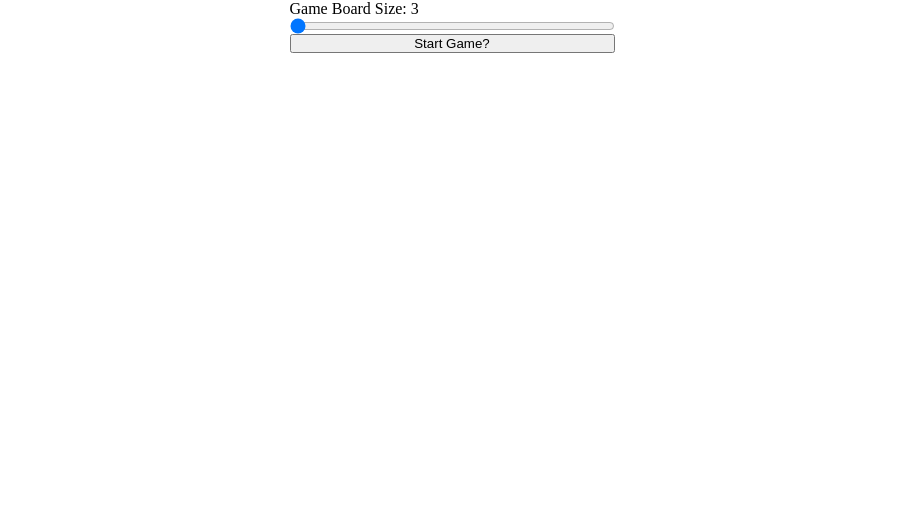
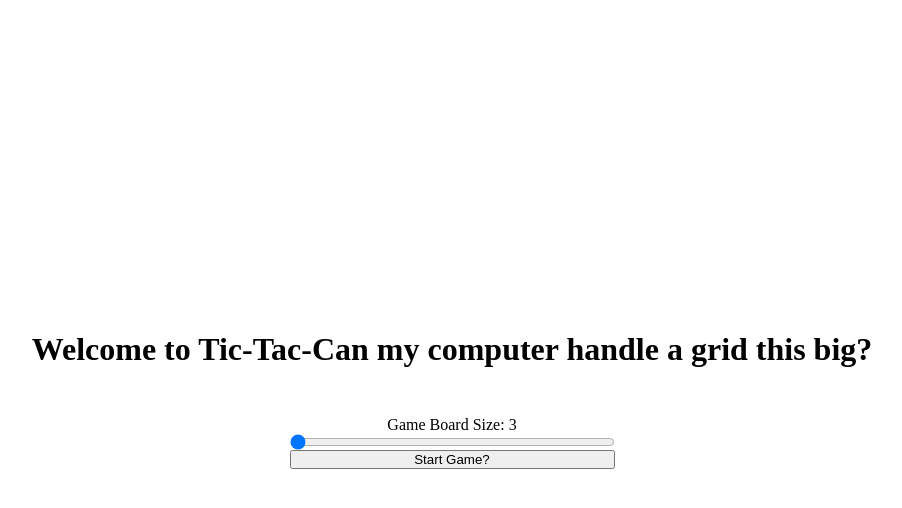
Before and after one commit to ConwayCJ/tictactoe, a React (Vite) app: page / in a window 1280 px wide. Shown: the top 508 px of the page, without its empty margins (188-1090 px from the left). Built offline with nearby package versions, Linux system fonts and the light colour scheme.

Commit message:
Adjust position of options board

```diff
--- a/src/components/GameBoard.tsx
+++ b/src/components/GameBoard.tsx
@@ -6,28 +6,16 @@
 
   const [gameBoard, setGameBoard] = useState(makeArray(options.boardSize))
 
-  /**[
-   * [null,null,null]
-   * [null,null,null]
-   * [null,null,null]
-   * ]
-   */
-
-  // useEffect(() => {
-  //   setGameBoard(makeArray(options.boardSize))
-  // }, [])
-
   function makeArray(size) {
-    const arr = []
-
-    for (let i = 0; i < size; i++) {
-      arr[i] = null
+    function newArray(size) {
+      return new Array(size).fill(null)
     }
-    console.log(arr.map(a => arr))
-    return arr.map(a => arr)
+    //this is the game board
+    return newArray(size).map(row => newArray(size))
   }
 
   function updateGameBoard(e, rowIndex, columnIndex) {
+    console.table(gameBoard)
     console.log(`
     row index: ${rowIndex}
     col indx: ${columnIndex}`)
@@ -54,11 +42,9 @@
         {gameBoard.map((row, rowIndex) => (
           <div className={styles.row} key={rowIndex}>
             {row.map((column, columnIndex) => (
-              <>
-                <div onClick={(e) => updateGameBoard(e, rowIndex, columnIndex)} className={styles.cell} key={columnIndex}>
-                  {column}
-                </div>
-              </>
+              <div onClick={(e) => updateGameBoard(e, rowIndex, columnIndex)} className={styles.cell} key={columnIndex}>
+                {column}
+              </div>
             ))}
           </div >
         ))}
--- a/src/components/GameOptions.tsx
+++ b/src/components/GameOptions.tsx
@@ -8,6 +8,10 @@
   return (
     <div className={styles.optionsWrapper}>
 
+      <div>
+        <h1>Welcome to Tic-Tac-Can my computer handle a grid this big?</h1>
+      </div>
+
       <form className={styles.optionsForm} onSubmit={(e) => handleGameState(e)}>
         <label>Game Board Size: {options.boardSize}</label>
         <input onChange={(e) => handleBoardSize(e)} value={options.boardSize} min="3" max="50" step="1" type="range"></input>
--- a/src/styles/GameOptions.module.css
+++ b/src/styles/GameOptions.module.css
@@ -1,7 +1,17 @@
+.optionsWrapper {
+  height: 100vh;
+  width: 100%;
+  display: flex;
+  flex-direction: column;
+  align-items: center;
+  justify-content: center;
+}
+
 .optionsForm {
   display: flex;
   flex-direction: column;
-  max-width: 325px;
+  min-width: 325px;
   margin: 0 auto;
-  height: 100%;
+  margin-top: 3em;
+  text-align: center;
 }
```
